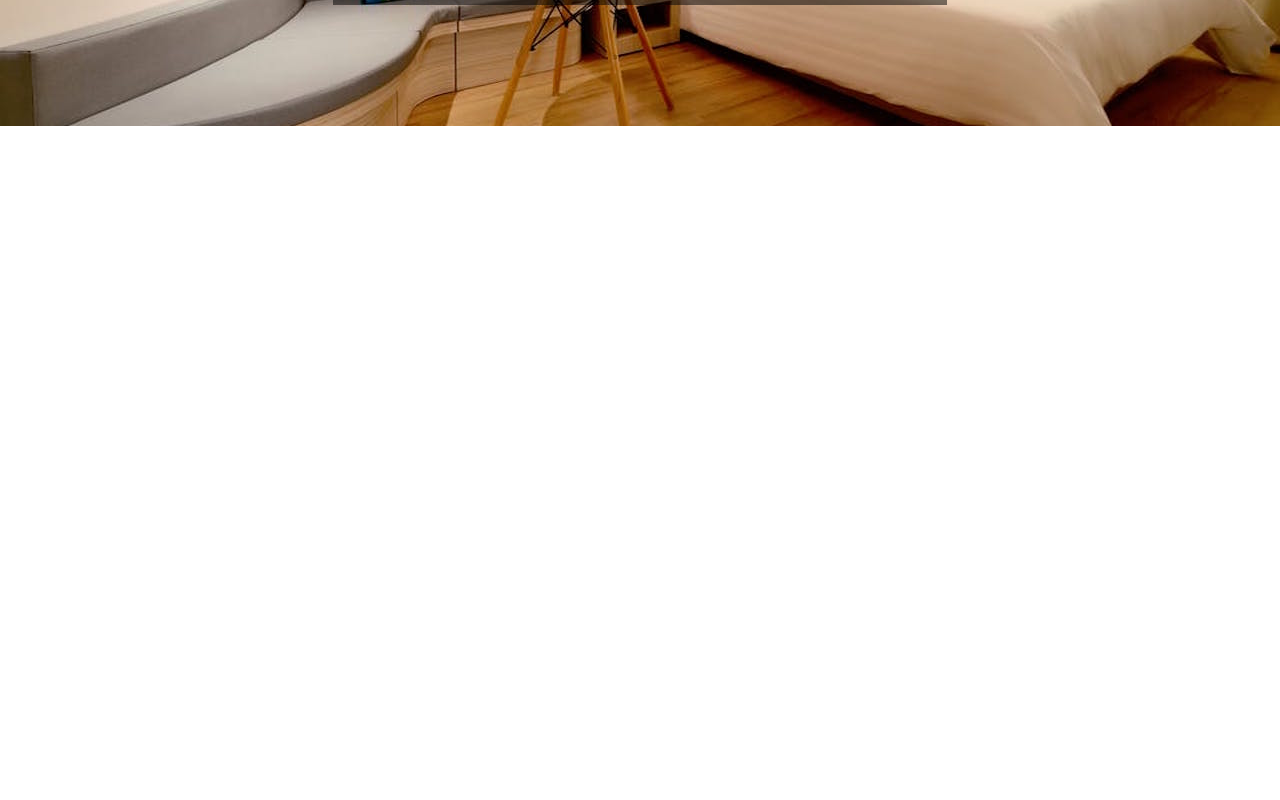
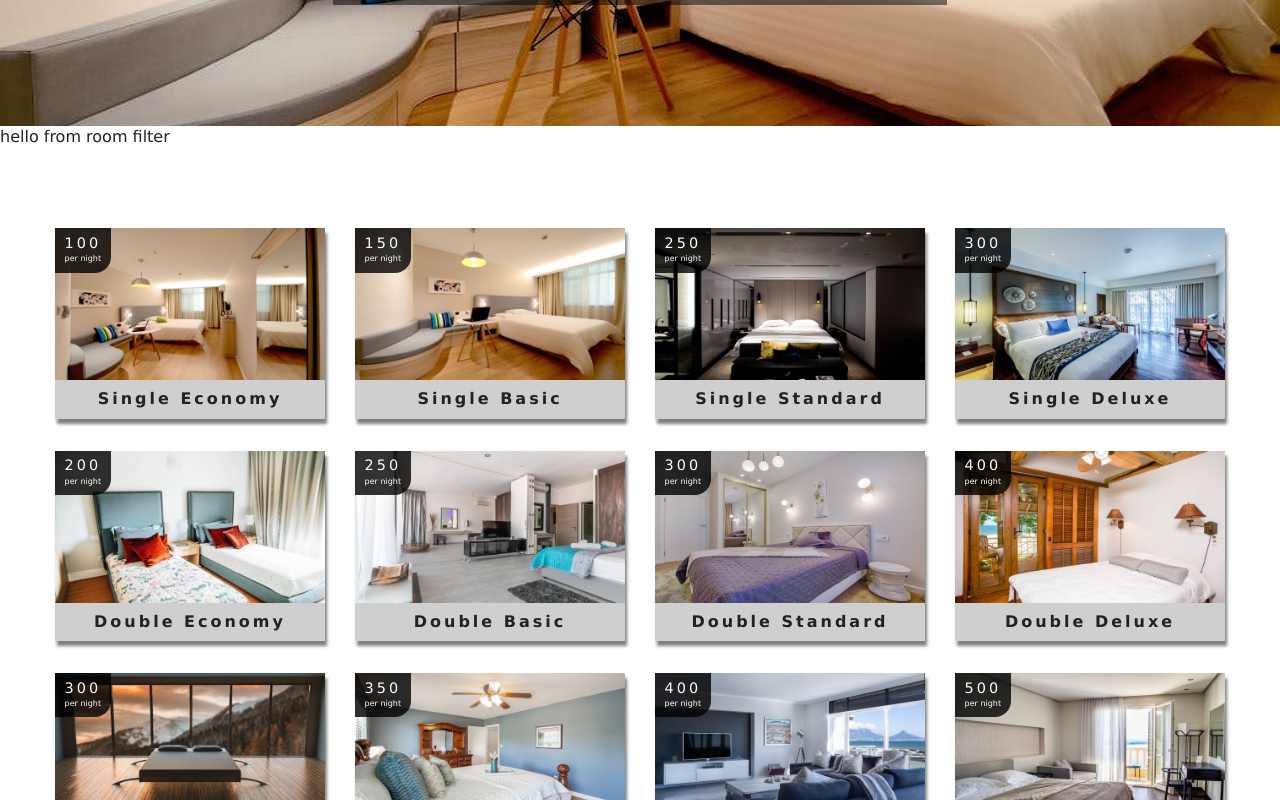
Before and after one commit to chirchir12/reservation, a React (Create React App) app: page /rooms in a window 1280 px wide. Shown: the part 420-1220 px from the top of the page. Before the commit the page ends 800 px from the top, so only its background shows below. Built offline with nearby package versions, Linux system fonts and the light colour scheme.

Commit message:
finish roomlist

```diff
--- a/src/Pages/Rooms.js
+++ b/src/Pages/Rooms.js
@@ -2,8 +2,10 @@ import React from 'react';
 import Hero from '../components/Hero';
 import Banner from '../components/Banner';
 import { Link } from 'react-router-dom';
+import RoomContainer from '../components/RoomContainer';
 function Rooms(props) {
   return (
+    <>
       <Hero hero="roomsHero">
         <Banner title="our rooms">
           <Link to="/" className="btn-primary">
@@ -11,6 +13,8 @@ function Rooms(props) {
           </Link>
         </Banner>
       </Hero>
+      <RoomContainer />
+    </>
   );
 }
 
--- /dev/null
+++ b/src/components/RoomContainer.js
@@ -0,0 +1,20 @@
+import React, { useContext } from 'react';
+import { RoomsContext } from '../context';
+import RoomFilter from './RoomFilter';
+import RoomList from './RoomList';
+import Loading from './Loading';
+function RoomContainer(props) {
+  const { isLoading, sortedRooms, rooms } = useContext(RoomsContext);
+
+  if (isLoading) {
+    return <Loading />;
+  }
+  return (
+    <>
+      <RoomFilter rooms={rooms} />
+      <RoomList rooms={sortedRooms} />
+    </>
+  );
+}
+
+export default RoomContainer;
--- /dev/null
+++ b/src/components/RoomFilter.js
@@ -0,0 +1,7 @@
+import React from 'react';
+
+function RoomFilter(props) {
+  return <div>hello from room filter</div>;
+}
+
+export default RoomFilter;
--- /dev/null
+++ b/src/components/RoomList.js
@@ -0,0 +1,22 @@
+import React from 'react';
+import Room from './Room';
+function RoomList({ rooms }) {
+  if (rooms.length === 0) {
+    return (
+      <div className="empty-search">
+        <h3>Unfortunately, no rooms match your search params</h3>
+      </div>
+    );
+  }
+  return (
+    <section className="roomslist">
+      <div className="roomslist-center">
+        {rooms.map((item) => {
+          return <Room key={item.id} room={item} />;
+        })}
+      </div>
+    </section>
+  );
+}
+
+export default RoomList;
```
Lines whose indentation alone changed are shown as unchanged.
